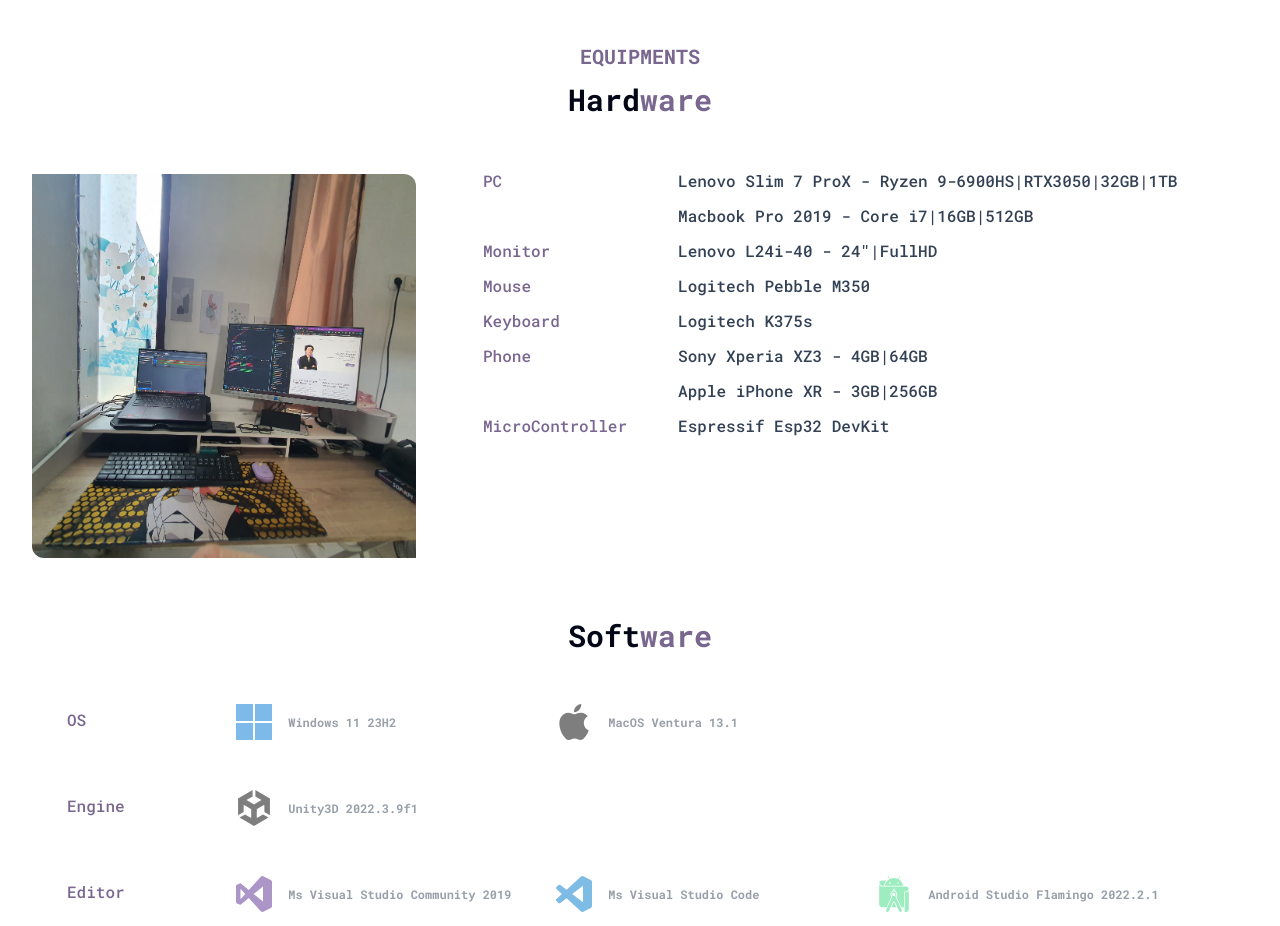
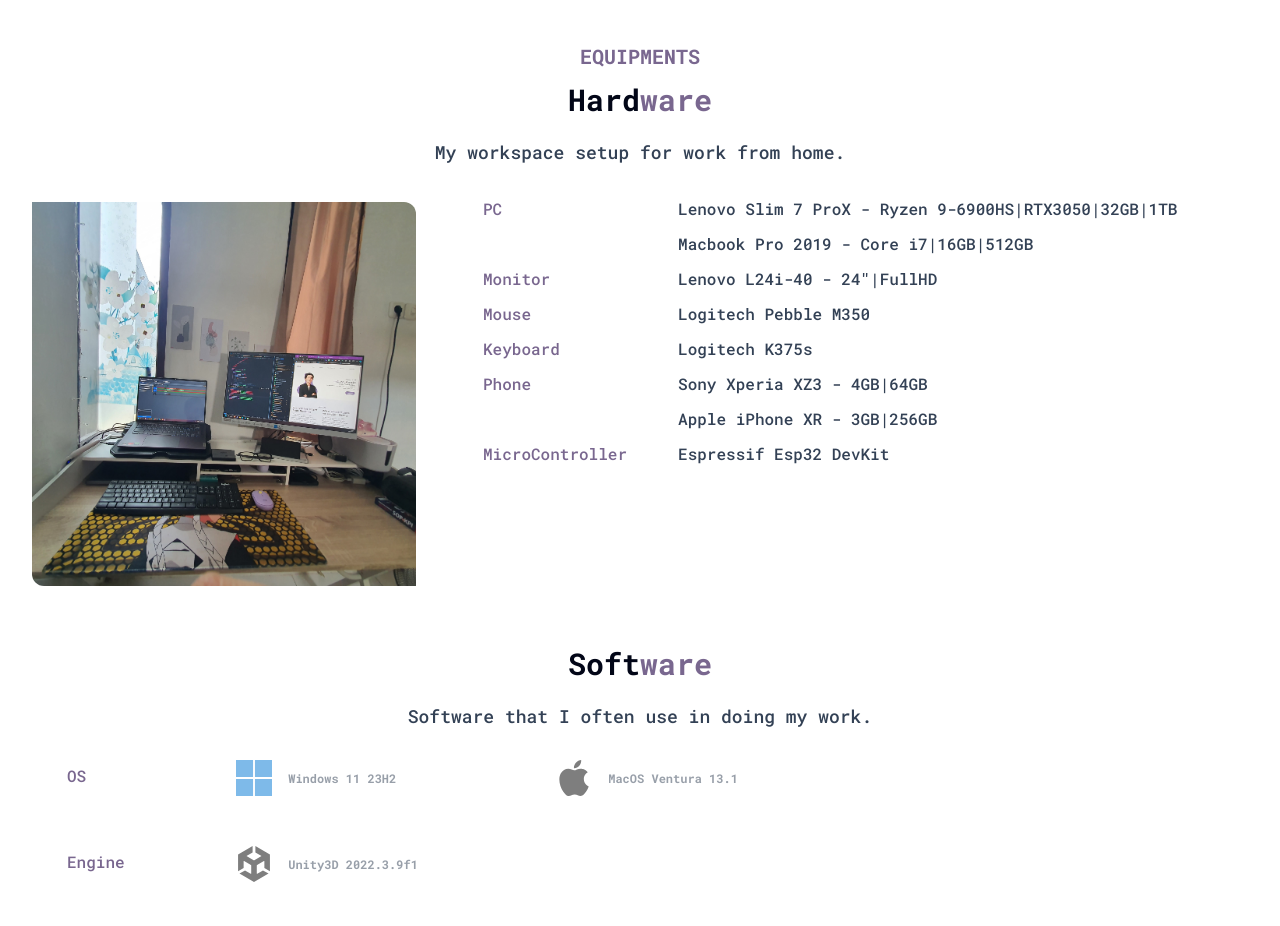
Before and after one commit to erlankurnia/erlankurnia.github.io, a Vue app: page /about in a window 1280 px wide. Shown: the part 2800-3726 px from the top of the page. Built offline with nearby package versions, Linux system fonts and the light colour scheme.

Commit message:
Update data . .

```diff
--- a/public/data_user.json
+++ b/public/data_user.json
@@ -136,6 +136,7 @@
 	},
 	"equipment": {
 		"image": "/img/workspace_setup.jpg",
+		"hardware_description": "My workspace setup for work from home.",
 		"hardware": {
 			"PC": [
 				{
@@ -182,6 +183,7 @@
 				}
 			]
 		},
+		"software_description": "Software that I often use in doing my work.",
 		"software": {
 			"OS": [
 				{
--- a/src/components/EquipmentComponent.vue
+++ b/src/components/EquipmentComponent.vue
@@ -9,7 +9,7 @@
 			<div class="flex flex-wrap" v-if="dataUser.equipment.hardware">
 				<div class="w-full text-center">
 					<h2 class="lan-section-subtitle">Hard<span class="text-primary">ware</span></h2>
-					<!-- <p class="font-medium text-md text-secondary md:text-lg" v-html="dataUser.skill.description"></p> -->
+					<p class="font-medium text-md text-secondary md:text-lg" v-html="dataUser.equipment.hardware_description"></p>
 				</div>
 				<div class="w-full px-4 lg:w-1/3">
 					<div class="relative my-10 lg:my-9 lg:right-0">
@@ -48,7 +48,7 @@
 			<div class="flex flex-wrap" v-if="dataUser.equipment.software">
 				<div class="w-full text-center">
 					<h2 class="lan-section-subtitle">Soft<span class="text-primary">ware</span></h2>
-					<!-- <p class="font-medium text-md text-secondary md:text-lg" v-html="dataUser.skill.description"></p> -->
+					<p class="font-medium text-md text-secondary md:text-lg" v-html="dataUser.equipment.software_description"></p>
 				</div>
 				<div class="w-full px-4">
 					<table
```
